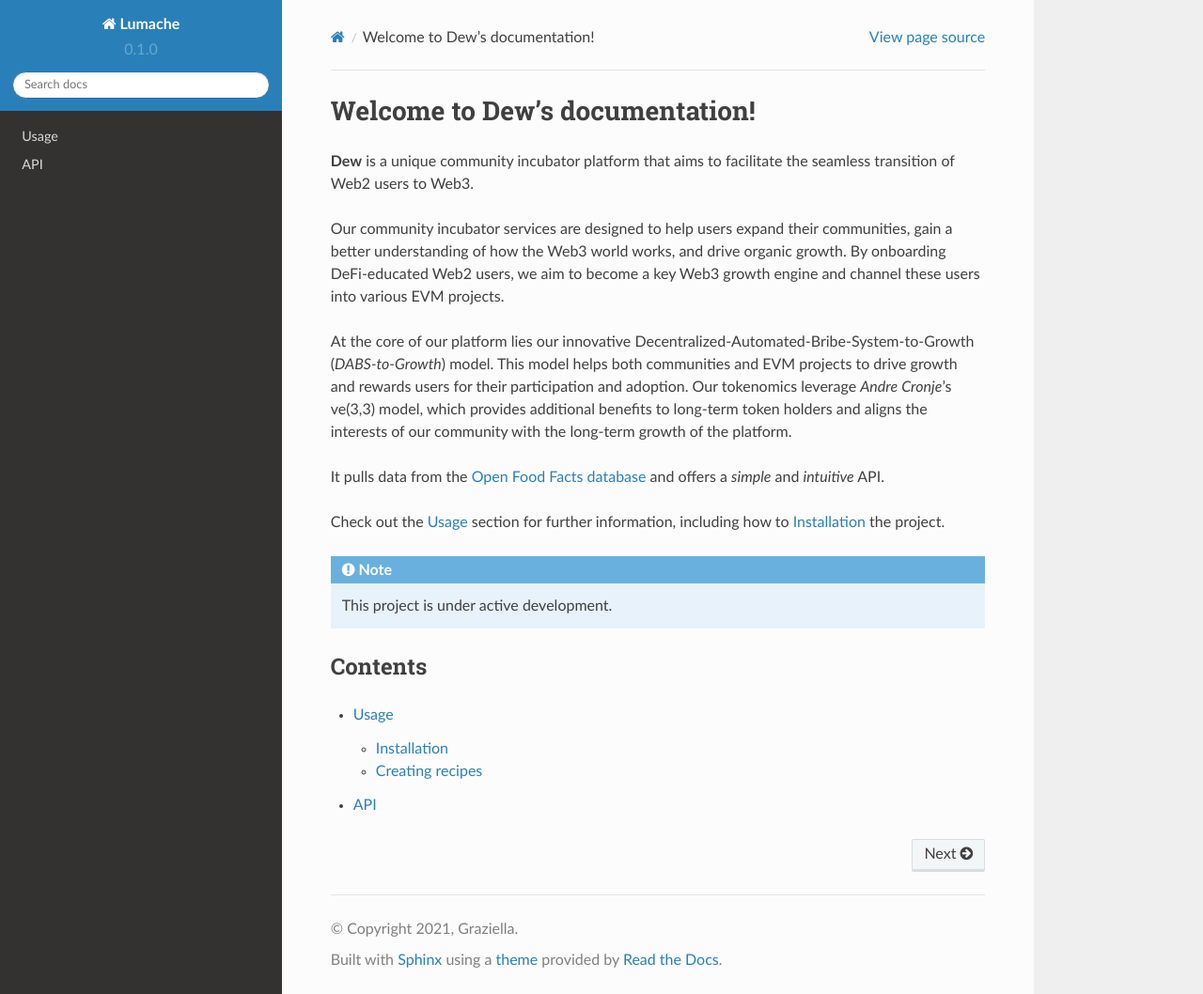
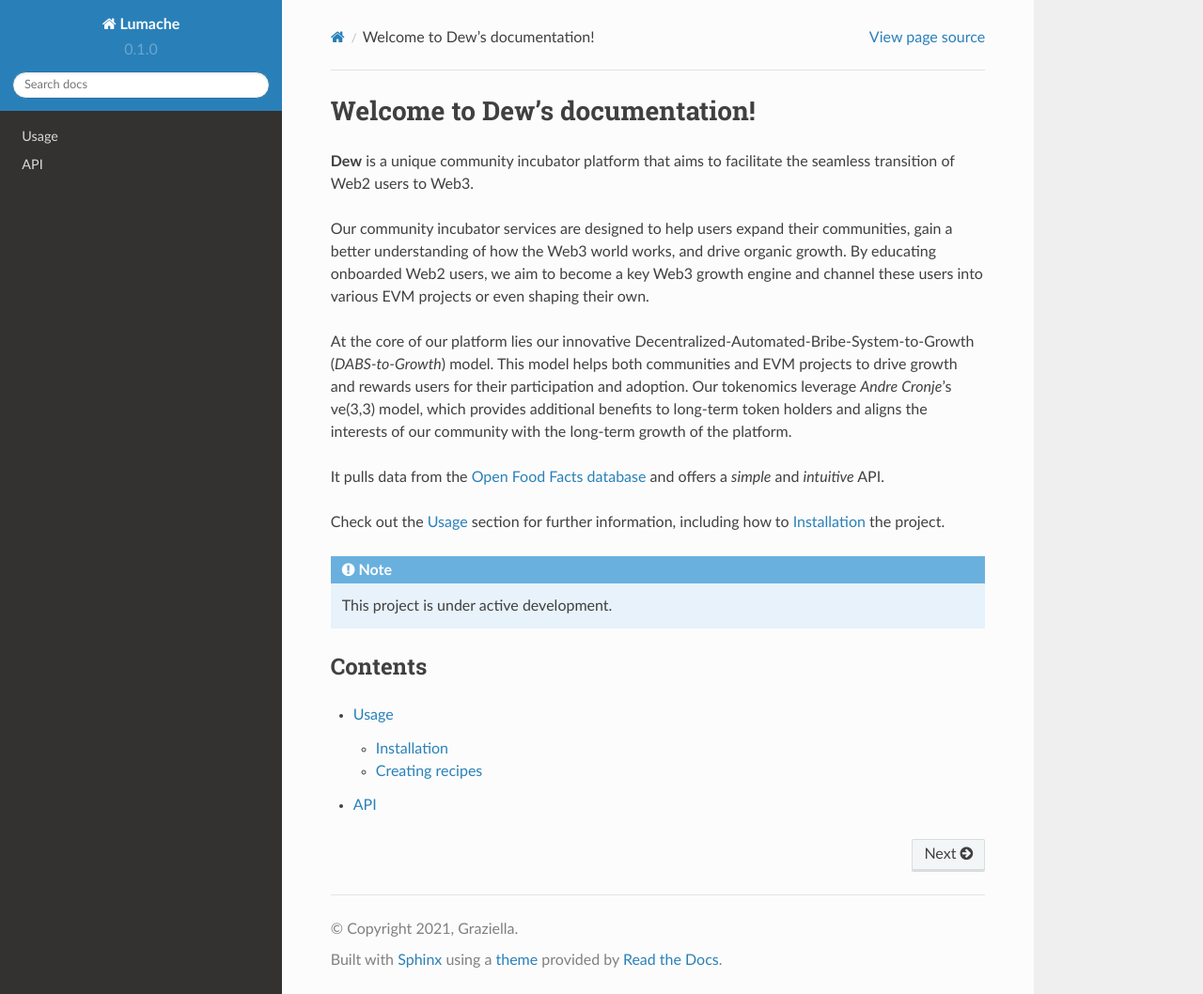
Before and after one commit to ReadDev/Readthedocs, a Sphinx documentation site: the page built from docs/source/index.rst, in a window 1280 px wide and 1058 px high. Shown: the whole window at 94% size. Built offline with Sphinx 7.4.7 and the Read the Docs theme 2.0.0, drawn with Linux system fonts in a browser that asks for light colours.

Commit message:
Update index.rst

```diff
--- a/docs/source/index.rst
+++ b/docs/source/index.rst
@@ -4,7 +4,7 @@ Welcome to Dew's documentation!
 
 **Dew** is a unique community incubator platform that aims to facilitate the seamless transition of Web2 users to Web3.
 
-Our community incubator services are designed to help users expand their communities, gain a better understanding of how the Web3 world works, and drive organic growth. By onboarding DeFi-educated Web2 users, we aim to become a key Web3 growth engine and channel these users into various EVM projects.
+Our community incubator services are designed to help users expand their communities, gain a better understanding of how the Web3 world works, and drive organic growth. By educating onboarded Web2 users, we aim to become a key Web3 growth engine and channel these users into various EVM projects or even shaping their own.
 
 At the core of our platform lies our innovative Decentralized-Automated-Bribe-System-to-Growth (*DABS-to-Growth*) model. This model helps both communities and EVM projects to drive growth and rewards users for their participation and adoption. Our tokenomics leverage *Andre* *Cronje*'s ve(3,3) model, which provides additional benefits to long-term token holders and aligns the interests of our community with the long-term growth of the platform.
 
```
